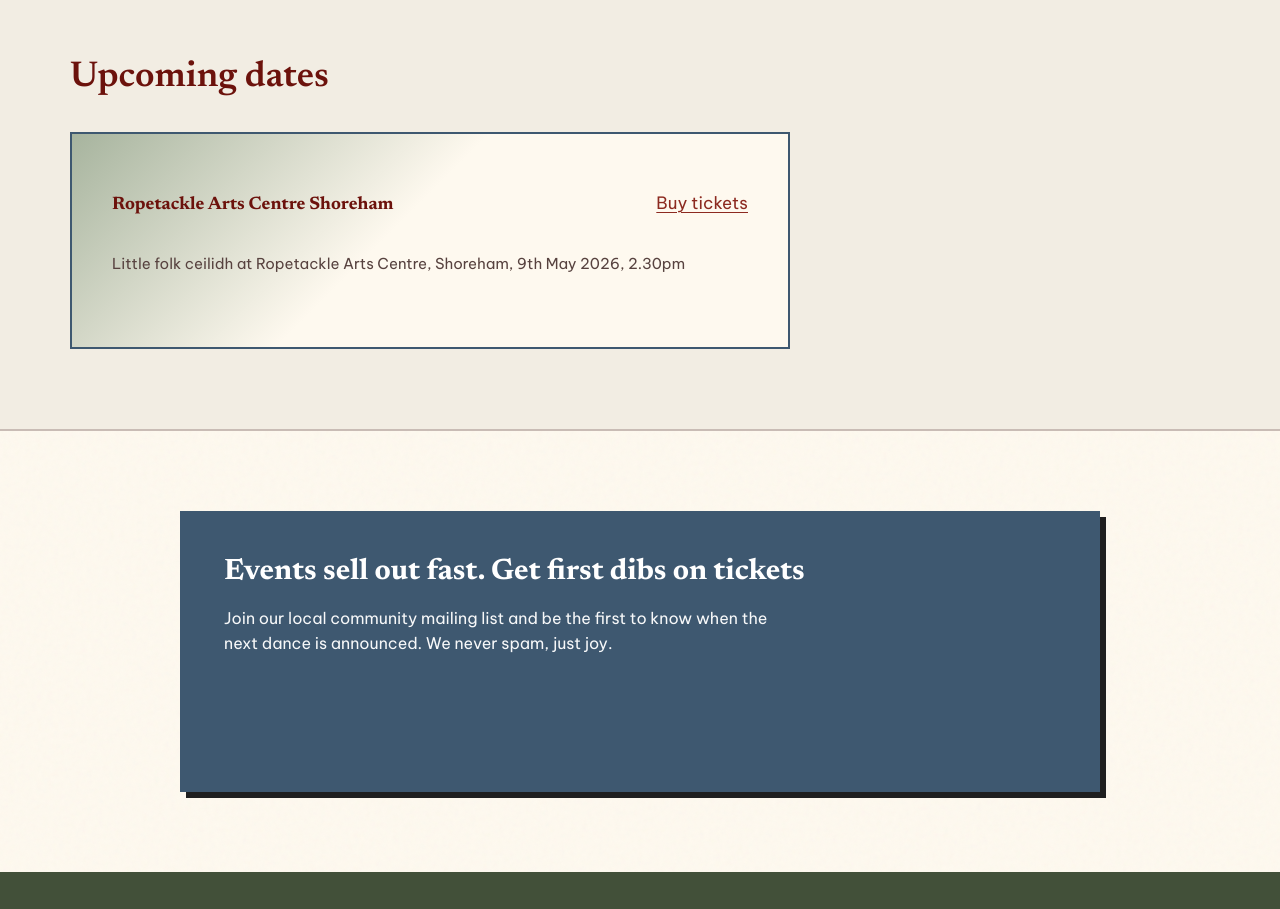
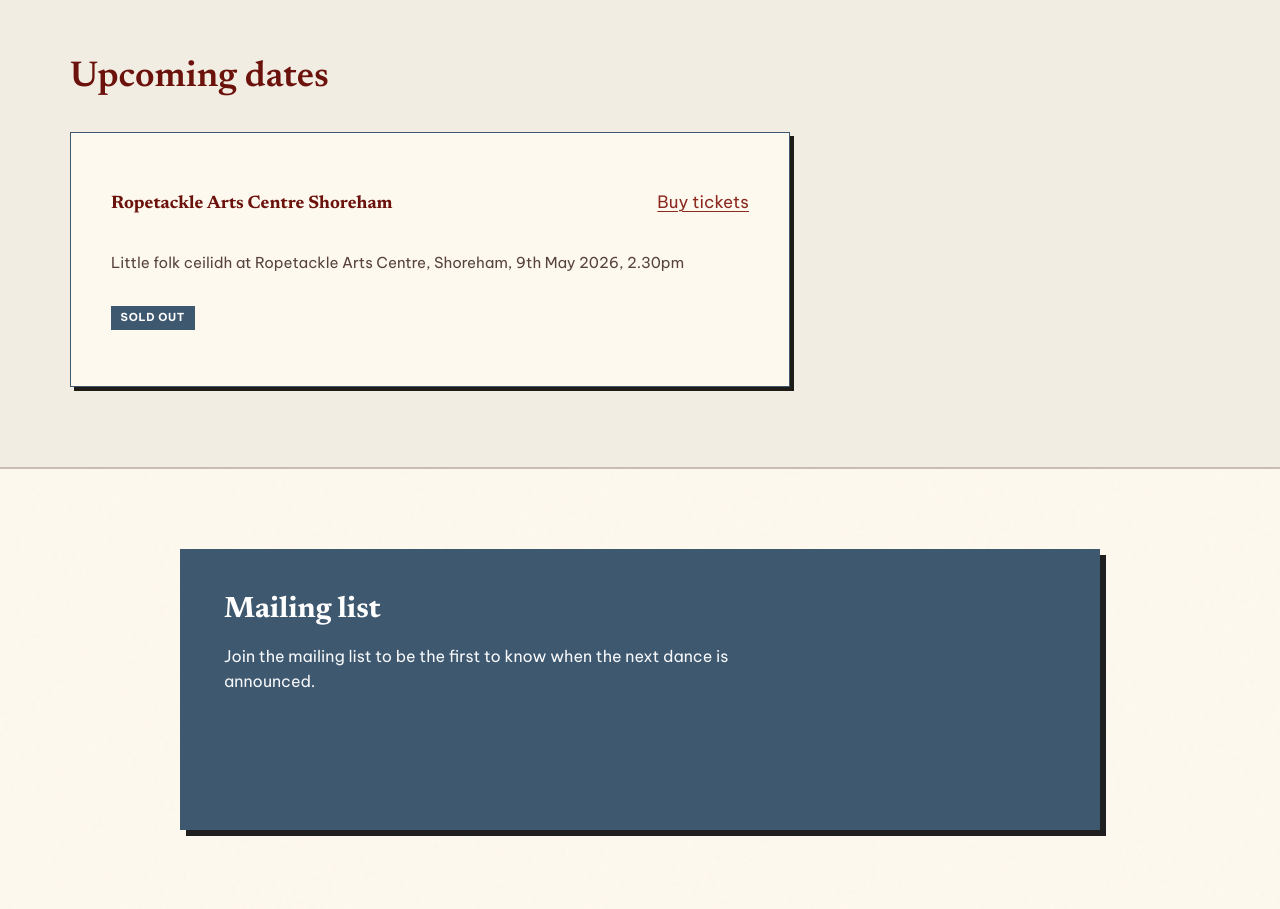
Before and after one commit to chrispdunne/babyceilidh, a website: page index.html in a window 1280 px wide. Shown: the part 1140-2049 px from the top of the page. Drawn offline with Linux system fonts and the light colour scheme.

Commit message:
style tweaks

```diff
--- a/css/styles.css
+++ b/css/styles.css
@@ -106,8 +106,8 @@ a:hover {
   flex-wrap: wrap;
 }
 @media only screen and (max-width: 640px) {
-  .header-inner {
-    padding-bottom: 1.4rem;
+  .site-nav.is-open {
+    margin-bottom: 1.2rem;
   }
 }
 
@@ -435,14 +435,11 @@ h2.section-title {
 }
 
 .events-panel {
-  background: linear-gradient(
-    135deg,
-    var(--green-light) 0%,
-    var(--color-background) 45%
-  );
-  border: 2px solid var(--color-tertiary);
+  background-color: var(--color-background);
+  border: 1px solid var(--color-tertiary);
   padding: clamp(1.5rem, 4vw, 2.5rem);
   max-width: 720px;
+  box-shadow: var(--shadow-btn);
 }
 
 .events-panel .note {
--- a/index.html
+++ b/index.html
@@ -130,6 +130,7 @@
                 Little folk ceilidh at Ropetackle Arts Centre, Shoreham, 9th May
                 2026, 2.30pm
               </p>
+              <span class="tag">Sold out</span>
             </div>
           </div>
         </div>
@@ -145,11 +146,11 @@
             <div class="newsletter-box__watermark" aria-hidden="true"></div>
             <div class="newsletter-box__inner">
               <h2 id="newsletter-heading" class="newsletter-box__title">
-                Events sell out fast. Get first dibs on tickets
+                Mailing list
               </h2>
               <p class="newsletter-box__intro">
-                Join our local community mailing list and be the first to know
-                when the next dance is announced. We never spam, just joy.
+                Join the mailing list to be the first to know when the next
+                dance is announced.
               </p>
               <div class="newsletter-embed">
                 <script
```
